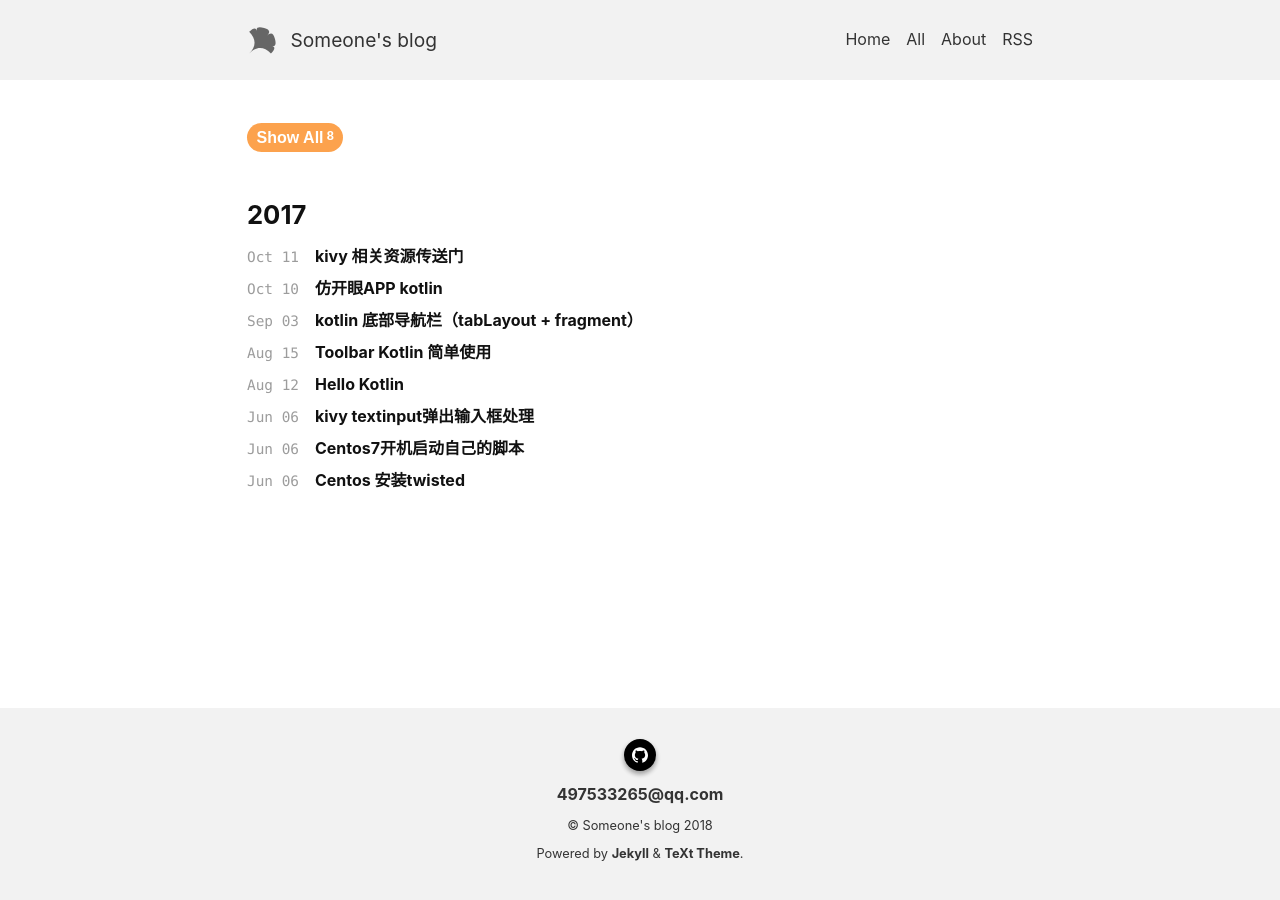
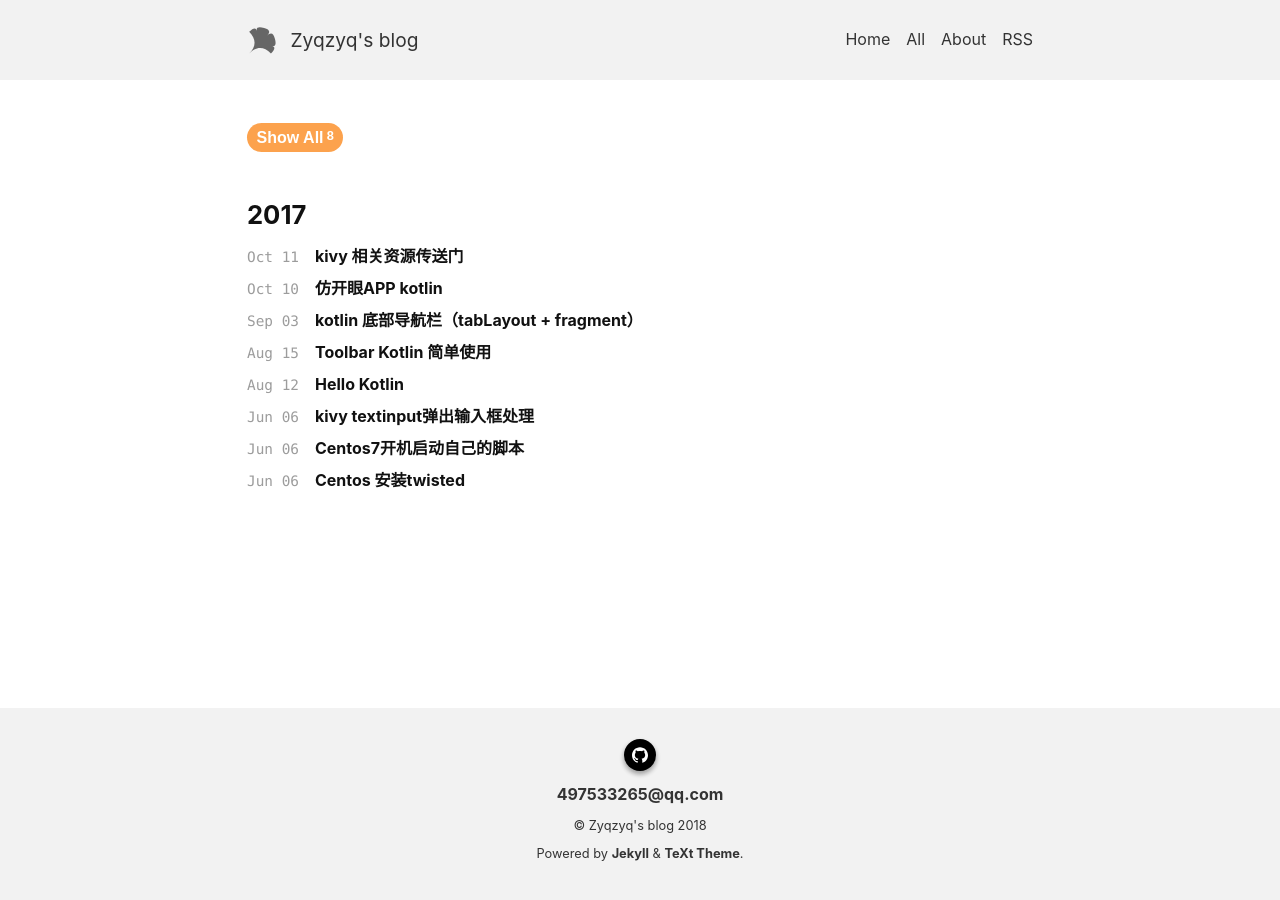
Before and after one commit to zyqzyq/zyqzyq.github.io, a Jekyll site: the page built from all.html, in a window 1280 px wide. Built offline with Jekyll 4.4.1, drawn with Linux system fonts in a browser that asks for light colours; nearby versions of some CDN libraries.

Commit message:
mod: change site name

```diff
--- a/_config.yml
+++ b/_config.yml
@@ -15,7 +15,7 @@ text_color_theme: default #eg: default | dark | forest | ocean | chocolate | ora
 ## Base settings ##
 # url:  #the base hostname & protocol for your site e.g. https://www.someone.com
 baseurl: /
-title: Someone's blog
+title: Zyqzyq's blog
 description: > #this means to ignore newlines until "nav_lists:"
   Someone's Blog
 
```
